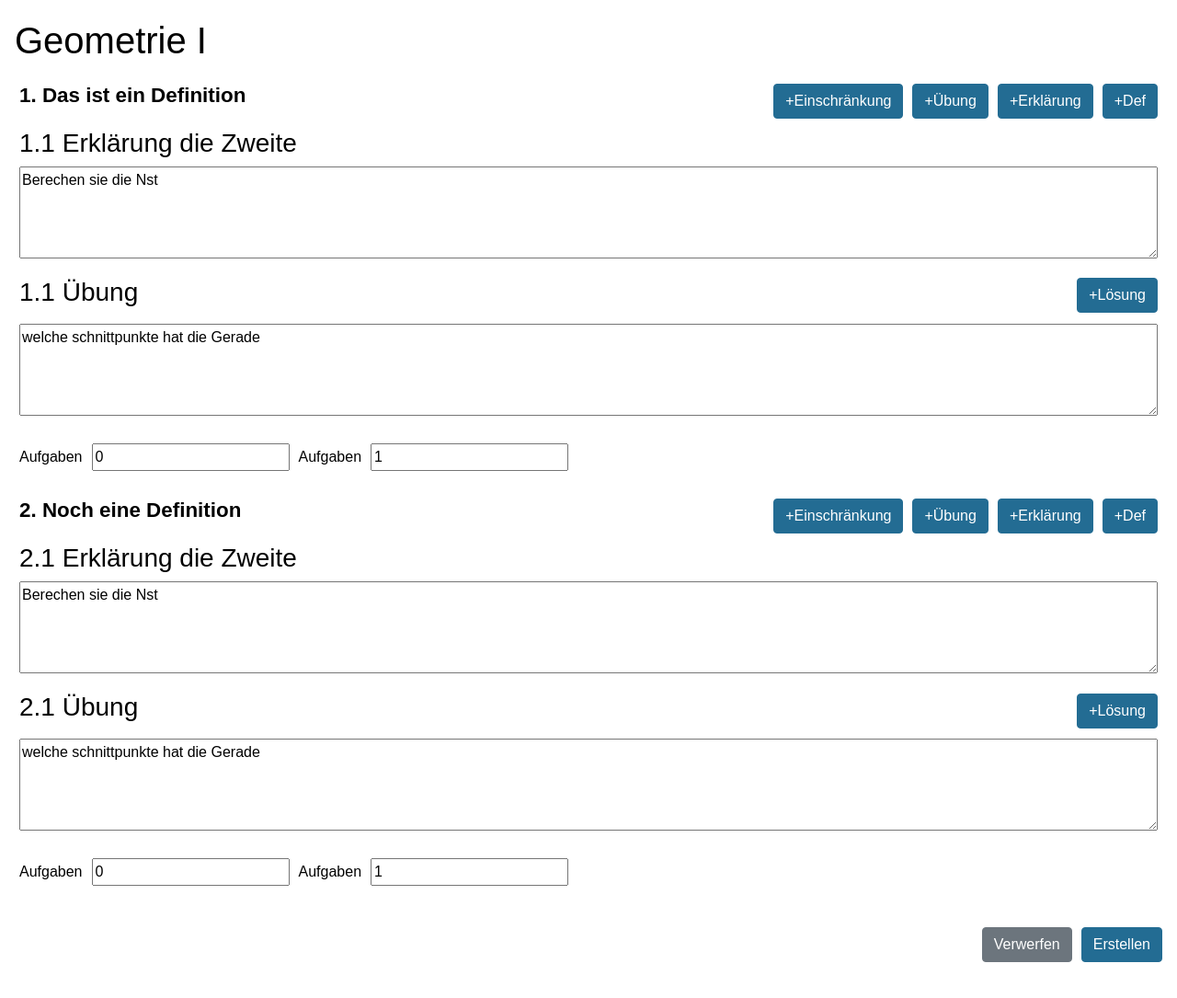
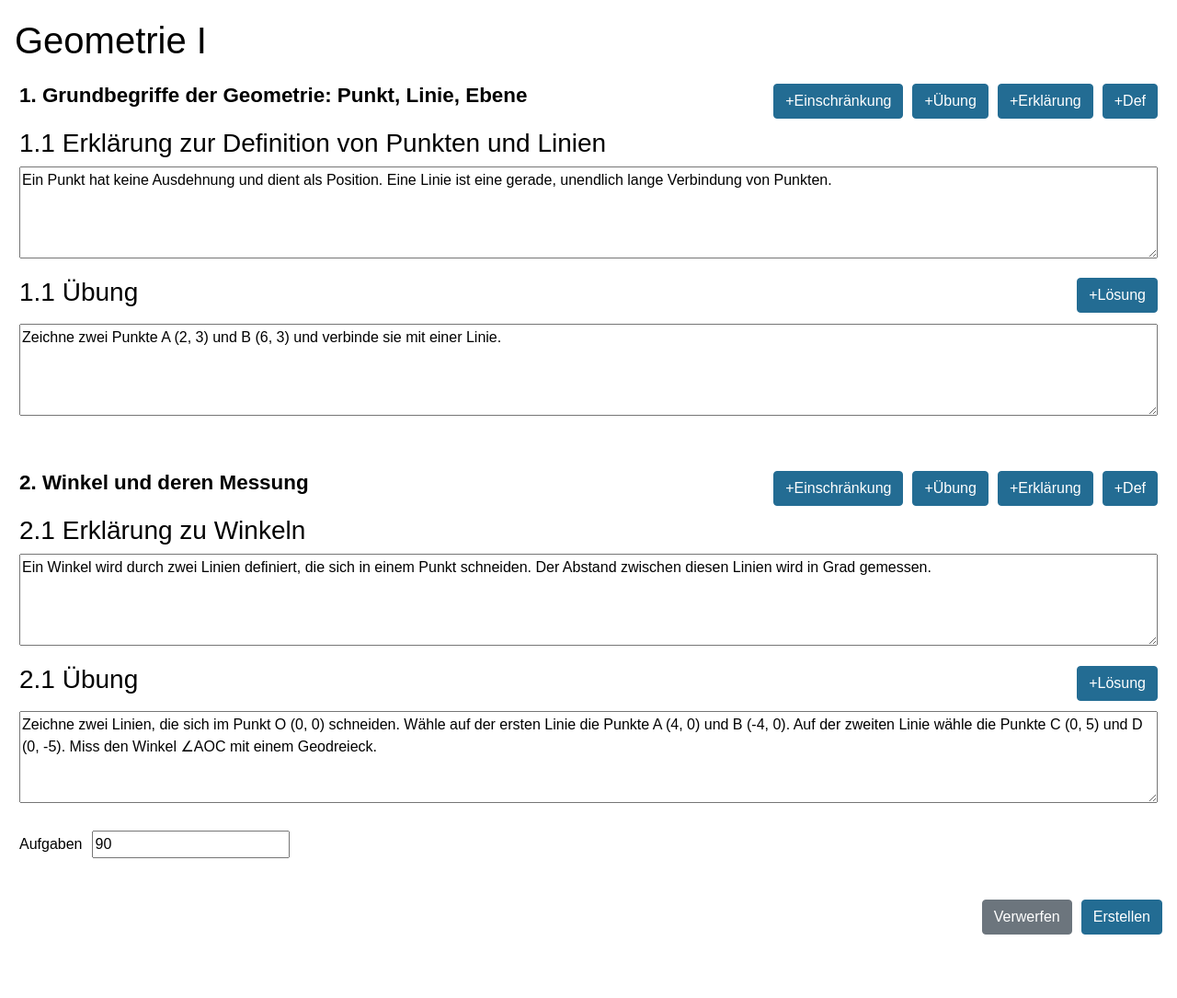
Before and after one commit to HidriBaha/OnlineSchool, a PHP site: page /create-edit-kurs/create-edit-kurs.php in a window 1280 px wide. Shown: the part 66-1151 px from the top of the page at 92% size. Run offline with PHP 8.4, Linux system fonts and the light colour scheme.

Commit message:
Kurs Beispiele überarbeitet

```diff
--- a/src/create-edit-kurs/create-edit-kurs.css
+++ b/src/create-edit-kurs/create-edit-kurs.css
@@ -51,6 +51,8 @@
     flex-direction: row;
     gap: 10px;
     padding: 10px 0 10px 0;
+    max-width: 100%;
+    flex-wrap: wrap;
 }
 
 .loesung-container {
--- a/src/kurs.php
+++ b/src/kurs.php
@@ -3,135 +3,206 @@ global $kurs;
 $id = $_GET["kursID"] ?? 0;
 $kurse = [
     [
-        "titel"=> "Geometrie I",
+        "titel" => "Geometrie I",
         "author" => "user",
         "beschreibung" => "Das ist der erste Kurs",
         "kapitel" => [
             [
-                "definition" => "Das ist ein Definition",
+                "definition" => "Grundbegriffe der Geometrie: Punkt, Linie, Ebene",
                 "erklaerungen" => [
                     [
-                        "header" => "Erklärung die Zweite",
-                        "erklaerung" => "Berechen sie die Nst",
+                        "header" => "Erklärung zur Definition von Punkten und Linien",
+                        "erklaerung" => "Ein Punkt hat keine Ausdehnung und dient als Position. Eine Linie ist eine gerade, unendlich lange Verbindung von Punkten.",
                         "img-src" => ""
                     ]
                 ],
                 "aufgaben" => [
                     [
-                        "aufgabenstellung" => "welche schnittpunkte hat die Gerade",
-                        "tipp" => "Nst berechen",
+                        "aufgabenstellung" => "Zeichne zwei Punkte A (2, 3) und B (6, 3) und verbinde sie mit einer Linie.",
+                        "tipp" => "Nutze ein Lineal, um die Linie gerade zu ziehen.",
                         "img-src" => "",
-                        "loesungen" => [0, 1]
+                        "loesungen" => []
                     ]
                 ]
             ],
             [
-                "definition" => "Noch eine Definition",
+                "definition" => "Winkel und deren Messung",
                 "erklaerungen" => [
                     [
-                        "header" => "Erklärung die Zweite",
-                        "erklaerung" => "Berechen sie die Nst",
+                        "header" => "Erklärung zu Winkeln",
+                        "erklaerung" => "Ein Winkel wird durch zwei Linien definiert, die sich in einem Punkt schneiden. Der Abstand zwischen diesen Linien wird in Grad gemessen.",
                         "img-src" => ""
                     ]
                 ],
                 "aufgaben" => [
                     [
-                        "aufgabenstellung" => "welche schnittpunkte hat die Gerade",
-                        "tipp" => "Nst berechen",
+                        "aufgabenstellung" => "Zeichne zwei Linien, die sich im Punkt O (0, 0) schneiden. Wähle auf der ersten Linie die Punkte A (4, 0) und B (-4, 0). Auf der zweiten Linie wähle die Punkte C (0, 5) und D (0, -5). Miss den Winkel ∠AOC mit einem Geodreieck.",
+                        "tipp" => "Achte darauf, das Geodreieck genau am Punkt O (0, 0) auszurichten und die Linien präzise zu zeichnen.",
                         "img-src" => "",
-                        "loesungen" => [0, 1]
+                        "loesungen" => [90]
                     ]
                 ]
-            ],
-        ],
+            ]
+        ]
     ],
     [
-        "titel"=> "Zahlenmenge",
+        "titel" => "Zahlenmengen",
         "author" => "user",
-        "beschreibung" => "das ist ein Kurs",
+        "beschreibung" => "Ein Kurs über die verschiedenen Zahlenmengen und ihre Eigenschaften.",
         "kapitel" => [
             [
-                "definition" => "Das ist ein Definition",
+                "definition" => "Die Menge der natürlichen Zahlen (ℕ)",
                 "erklaerungen" => [
                     [
-                        "header" => "Erklärung die Zweite",
-                        "erklaerung" => "Berechen sie die Nst",
+                        "header" => "Definition natürlicher Zahlen",
+                        "erklaerung" => "Die natürlichen Zahlen (ℕ) umfassen alle positiven ganzen Zahlen, beginnend bei 1. Manche Definitionen schließen die 0 mit ein: ℕ = {1, 2, 3, ...} oder ℕ₀ = {0, 1, 2, ...}.",
                         "img-src" => ""
                     ]
                 ],
                 "aufgaben" => [
                     [
-                        "aufgabenstellung" => "welche schnittpunkte hat die Gerade",
-                        "tipp" => "Nst berechen",
+                        "aufgabenstellung" => "Schreibe die ersten fünf natürlichen Zahlen auf.",
+                        "tipp" => "Denke daran, dass sie bei 1 beginnen.",
                         "img-src" => "",
-                        "loesungen" => [0, 1]
+                        "loesungen" => [1, 2, 3, 4, 5]
+                    ],
+                    [
+                        "aufgabenstellung" => "Welche Zahl ist die kleinste natürliche Zahl?",
+                        "tipp" => "Überlege, ob die Null dazugehört.",
+                        "img-src" => "",
+                        "loesungen" => [1] // oder 0, wenn ℕ₀ definiert ist
                     ]
                 ]
             ],
             [
-                "definition" => "Noch eine Definition",
+                "definition" => "Die Menge der ganzen Zahlen (ℤ)",
                 "erklaerungen" => [
                     [
-                        "header" => "Erklärung die Zweite",
-                        "erklaerung" => "Berechen sie die Nst",
+                        "header" => "Definition ganzer Zahlen",
+                        "erklaerung" => "Die ganzen Zahlen (ℤ) umfassen die natürlichen Zahlen, ihre negativen Gegenzahlen und die Null: ℤ = {..., -3, -2, -1, 0, 1, 2, 3, ...}.",
                         "img-src" => ""
                     ]
                 ],
                 "aufgaben" => [
                     [
-                        "aufgabenstellung" => "welche schnittpunkte hat die Gerade",
-                        "tipp" => "Nst berechen",
+                        "aufgabenstellung" => "Gib fünf aufeinanderfolgende ganze Zahlen an, die sowohl positive als auch negative Zahlen enthalten.",
+                        "tipp" => "Beginne bei -2.",
                         "img-src" => "",
-                        "loesungen" => [0, 1]
+                        "loesungen" => [-2, -1, 0, 1, 2]
+                    ],
+                    [
+                        "aufgabenstellung" => "Ist die Zahl -7 eine natürliche Zahl oder eine ganze Zahl?",
+                        "tipp" => "Denke an die Definition der natürlichen Zahlen.",
+                        "img-src" => "",
+                        "loesungen" => ["ganze Zahl"]
                     ]
                 ]
             ],
-        ]
-    ],
-    [
-        "titel"=> "Rechengesetze",
-        "author" => "user",
-        "beschreibung" => "das ist ein Kurs",
-        "kapitel" => [
             [
-                "definition" => "Das ist ein Definition",
+                "definition" => "Die Menge der rationalen Zahlen (ℚ)",
                 "erklaerungen" => [
                     [
-                        "header" => "Erklärung die Zweite",
-                        "erklaerung" => "Berechen sie die Nst",
+                        "header" => "Definition rationaler Zahlen",
+                        "erklaerung" => "Rationale Zahlen (ℚ) sind alle Zahlen, die als Bruch geschrieben werden können, wobei der Zähler und der Nenner ganze Zahlen sind und der Nenner nicht null ist: ℚ = {p/q | p, q ∈ ℤ, q ≠ 0}.",
                         "img-src" => ""
                     ]
                 ],
                 "aufgaben" => [
                     [
-                        "aufgabenstellung" => "welche schnittpunkte hat die Gerade",
-                        "tipp" => "Nst berechen",
+                        "aufgabenstellung" => "Schreibe drei Beispiele für rationale Zahlen auf.",
+                        "tipp" => "Denke an Brüche wie 1/2 oder 3/4.",
                         "img-src" => "",
-                        "loesungen" => [0, 1]
+                        "loesungen" => ["1/2", "3/4", "-5/2"]
+                    ],
+                    [
+                        "aufgabenstellung" => "Ist die Zahl 0.75 eine rationale Zahl?",
+                        "tipp" => "Überlege, ob sie als Bruch dargestellt werden kann.",
+                        "img-src" => "",
+                        "loesungen" => ["Ja"]
                     ]
                 ]
-            ],
+            ]
+        ]
+    ],
+    [
+        "titel" => "Rechengesetze",
+        "author" => "user",
+        "beschreibung" => "Ein Kurs über grundlegende Rechengesetze wie das Kommutativ-, Assoziativ- und Distributivgesetz.",
+        "kapitel" => [
             [
-                "definition" => "Noch eine Definition",
+                "definition" => "Kommutativgesetz",
                 "erklaerungen" => [
                     [
-                        "header" => "Erklärung die Zweite",
-                        "erklaerung" => "Berechen sie die Nst",
+                        "header" => "Was besagt das Kommutativgesetz?",
+                        "erklaerung" => "Das Kommutativgesetz besagt, dass die Reihenfolge der Operanden bei Addition und Multiplikation vertauscht werden kann, ohne das Ergebnis zu ändern: a + b = b + a und a × b = b × a.",
                         "img-src" => ""
                     ]
                 ],
                 "aufgaben" => [
                     [
-                        "aufgabenstellung" => "welche schnittpunkte hat die Gerade",
-                        "tipp" => "Nst berechen",
+                        "aufgabenstellung" => "Überprüfe das Kommutativgesetz für die Addition: Berechne 3 + 5 und 5 + 3.",
+                        "tipp" => "Addiere die Zahlen und vergleiche die Ergebnisse.",
                         "img-src" => "",
-                        "loesungen" => [0, 1]
+                        "loesungen" => [8, 8]
+                    ],
+                    [
+                        "aufgabenstellung" => "Überprüfe das Kommutativgesetz für die Multiplikation: Berechne 4 × 7 und 7 × 4.",
+                        "tipp" => "Multipliziere die Zahlen in beiden Reihenfolgen.",
+                        "img-src" => "",
+                        "loesungen" => [28, 28]
                     ]
                 ]
             ],
+            [
+                "definition" => "Assoziativgesetz",
+                "erklaerungen" => [
+                    [
+                        "header" => "Was besagt das Assoziativgesetz?",
+                        "erklaerung" => "Das Assoziativgesetz besagt, dass bei Addition und Multiplikation die Klammerung der Operanden keine Rolle spielt: (a + b) + c = a + (b + c) und (a × b) × c = a × (b × c).",
+                        "img-src" => ""
+                    ]
+                ],
+                "aufgaben" => [
+                    [
+                        "aufgabenstellung" => "Überprüfe das Assoziativgesetz für die Addition: Berechne (2 + 3) + 4 und 2 + (3 + 4).",
+                        "tipp" => "Berechne zuerst den Inhalt der Klammern und addiere dann weiter.",
+                        "img-src" => "",
+                        "loesungen" => [9, 9]
+                    ],
+                    [
+                        "aufgabenstellung" => "Überprüfe das Assoziativgesetz für die Multiplikation: Berechne (2 × 3) × 4 und 2 × (3 × 4).",
+                        "tipp" => "Berechne zuerst den Inhalt der Klammern und multipliziere dann weiter.",
+                        "img-src" => "",
+                        "loesungen" => [24, 24]
+                    ]
+                ]
+            ],
+            [
+                "definition" => "Distributivgesetz",
+                "erklaerungen" => [
+                    [
+                        "header" => "Was besagt das Distributivgesetz?",
+                        "erklaerung" => "Das Distributivgesetz verknüpft Multiplikation mit Addition: a × (b + c) = (a × b) + (a × c). Es zeigt, dass eine Multiplikation über eine Summe 'verteilt' werden kann.",
+                        "img-src" => ""
+                    ]
+                ],
+                "aufgaben" => [
+                    [
+                        "aufgabenstellung" => "Überprüfe das Distributivgesetz: Berechne 3 × (4 + 5) und (3 × 4) + (3 × 5).",
+                        "tipp" => "Berechne zunächst die Klammer und multipliziere, dann verteile die Multiplikation auf die Summanden.",
+                        "img-src" => "",
+                        "loesungen" => [27, 27]
+                    ],
+                    [
+                        "aufgabenstellung" => "Überprüfe das Distributivgesetz: Berechne 2 × (6 + 7) und (2 × 6) + (2 × 7).",
+                        "tipp" => "Verteile die Multiplikation auf die Zahlen in der Klammer.",
+                        "img-src" => "",
+                        "loesungen" => [26, 26]
+                    ]
+                ]
+            ]
         ]
     ]
-
 ];
 
 
```
